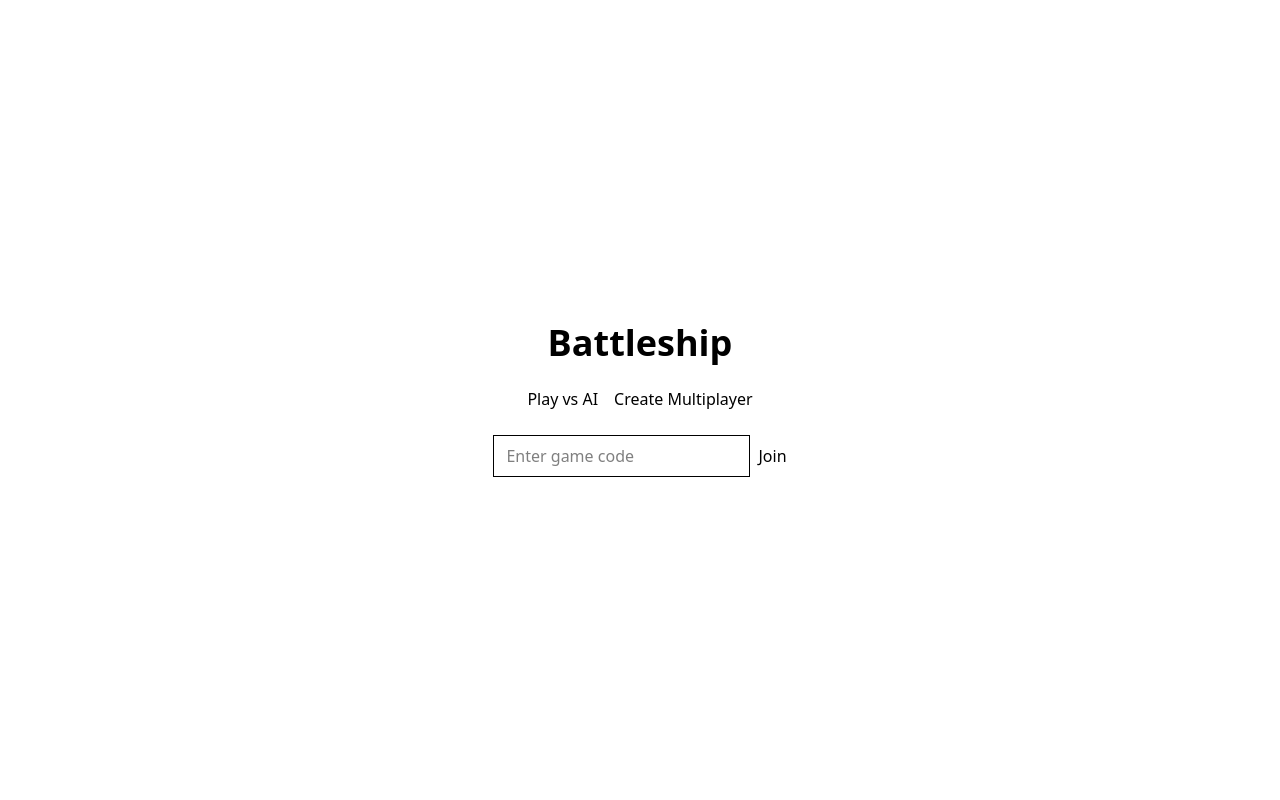
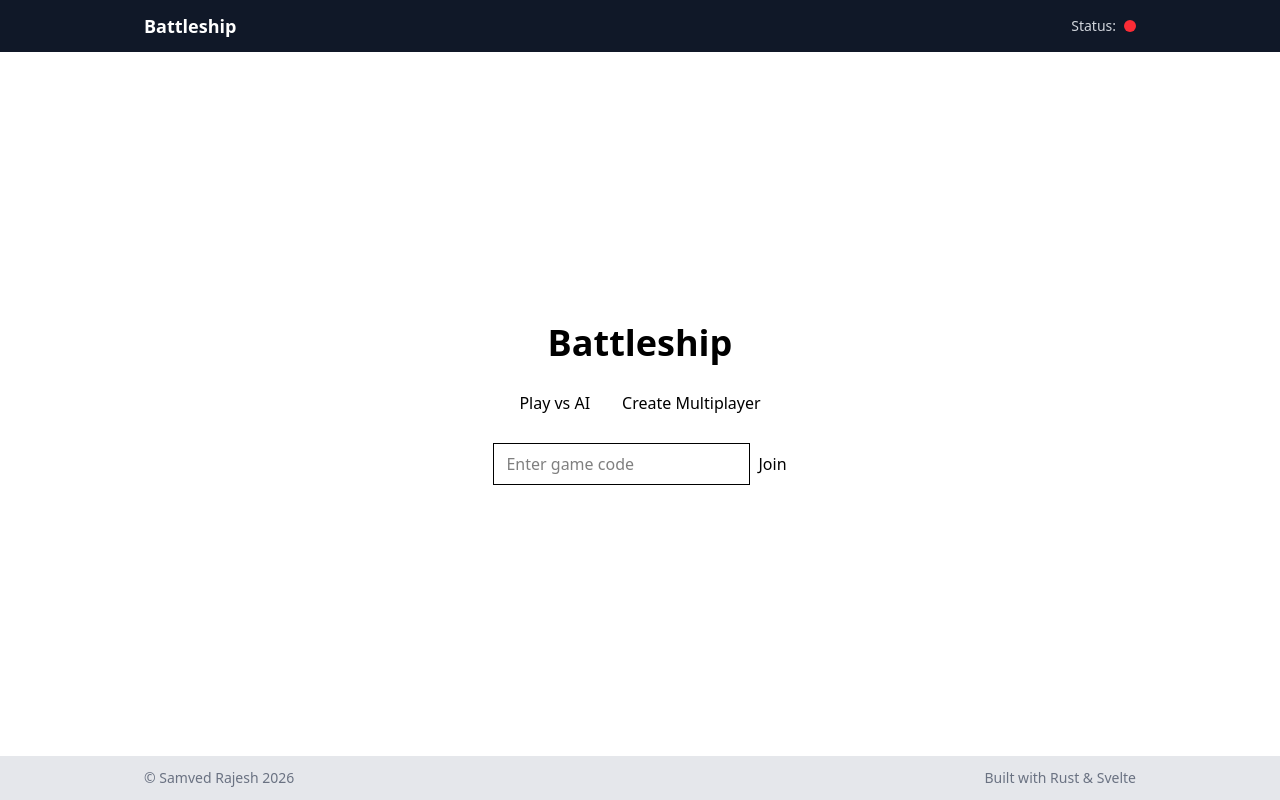
Before and after one commit to srj011/battleship, a SvelteKit app in the folder frontend/: page / in a window 1280 px wide. Built offline with nearby package versions, Linux system fonts and the light colour scheme; no server answers.

Commit message:
feat(frontend): add global layout with header, footer, and status indicator
- Add header and footer via root layout
- Display game code and API health status in header
- Fix navigation timing with awaited goto

```diff
--- a/frontend/src/routes/+layout.svelte
+++ b/frontend/src/routes/+layout.svelte
@@ -1,9 +1,58 @@
 <script lang="ts">
     import './layout.css';
     import favicon from '$lib/assets/favicon.svg';
+    import { apiHealth } from '$lib/stores/app';
+    import { checkHealth } from '$lib/api/client';
+    import { onMount } from 'svelte';
+    import { page } from '$app/state';
 
-    let { children } = $props();
+    const { children } = $props();
+
+    onMount(() => {
+        checkHealth();
+    });
 </script>
 
 <svelte:head><link rel="icon" href={favicon} /></svelte:head>
-{@render children()}
+
+<div class="flex min-h-screen flex-col">
+    <!-- Header -->
+    <header class="bg-gray-900 text-white">
+        <div class="justify mx-auto flex max-w-5xl items-center justify-between px-4 py-3">
+            <h1 class="text-lg font-semibold">Battleship</h1>
+
+            {#if page.params.code}
+                <span class="text-sm font-semibold">Game code: {page.params.code}</span>
+            {/if}
+
+            <div class="flex items-center gap-2 text-sm text-gray-300">
+                <span>Status:</span>
+                <div
+                    title={$apiHealth}
+                    class={`h-3 w-3 rounded-full ${
+                        $apiHealth === 'checking'
+                            ? 'bg-yellow-400'
+                            : $apiHealth === 'online'
+                              ? 'bg-green-500'
+                              : 'bg-red-500'
+                    }`}
+                ></div>
+            </div>
+        </div>
+    </header>
+
+    <!-- Main -->
+    <main class="flex flex-1">
+        <div class="mx-auto flex w-full max-w-5xl flex-col p-4">
+            {@render children()}
+        </div>
+    </main>
+
+    <!-- Footer -->
+    <footer class="bg-gray-200 text-sm text-gray-500">
+        <div class="mx-auto flex max-w-5xl justify-between px-4 py-3">
+            <span>© Samved Rajesh 2026</span>
+            <span>Built with Rust & Svelte</span>
+        </div>
+    </footer>
+</div>
--- a/frontend/src/routes/+page.svelte
+++ b/frontend/src/routes/+page.svelte
@@ -10,7 +10,7 @@
 
         const res = await createGame(mode);
         // eslint-disable-next-line svelte/no-navigation-without-resolve
-        goto(`/game/${res.game_code}?player_token=${res.player_token}`);
+        await goto(`/game/${res.game_code}?player_token=${res.player_token}`);
     }
 
     async function handleJoin() {
@@ -21,21 +21,25 @@
         const res = await joinGame(game_code);
 
         // eslint-disable-next-line svelte/no-navigation-without-resolve
-        goto(`/game/${game_code}?player_token=${res.player_token}`);
+        await goto(`/game/${game_code}?player_token=${res.player_token}`);
     }
 </script>
 
-<div class="flex min-h-screen flex-col items-center justify-center gap-6">
+<div class="flex flex-1 flex-col items-center justify-center gap-6">
     <h1 class="text-4xl font-bold">Battleship</h1>
 
     <div class="flex gap-4">
-        <button onclick={() => handleCreate('ai')} disabled={loading} style:cursor="pointer">
+        <button
+            class="cursor-pointer px-2 py-1"
+            onclick={() => handleCreate('ai')}
+            disabled={loading}
+        >
             Play vs AI
         </button>
         <button
+            class="cursor-pointer px-2 py-1"
             onclick={() => handleCreate('multiplayer')}
             disabled={loading}
-            style:cursor="pointer"
         >
             Create Multiplayer
         </button>
--- a/frontend/src/routes/game/[code]/+page.svelte
+++ b/frontend/src/routes/game/[code]/+page.svelte
@@ -20,9 +20,9 @@
     });
 </script>
 
-<div class="mx-auto flex min-h-screen max-w-5xl flex-col gap-6 p-4">
+<div class="flex justify-center gap-6 p-4">
     {#if !$gameStore.connected}
-        <div class="flex min-h-screen items-center justify-center gap-3 text-black">
+        <div class="flex flex-1 items-center justify-center gap-3 text-black">
             <div class="h-2 w-2 animate-pulse rounded-full bg-black"></div>
             <p>Connecting to game...</p>
         </div>
```
